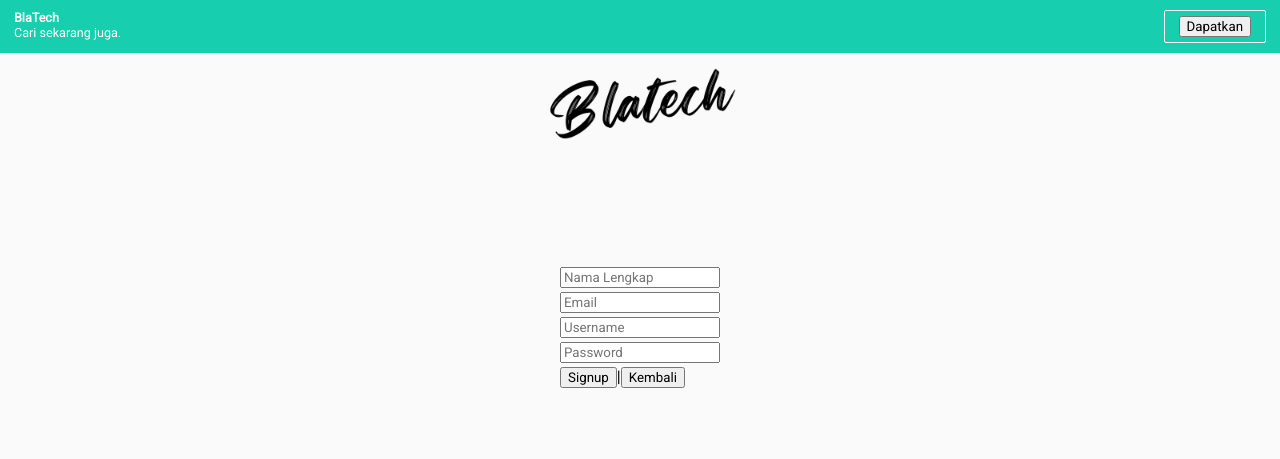
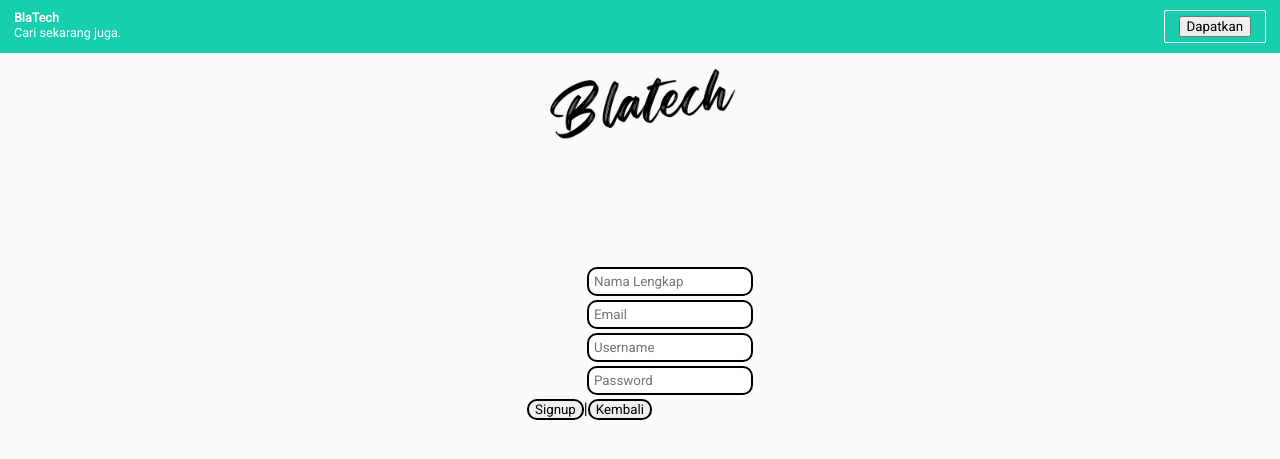
Before and after one commit to Keenan-Adityo/BlaTech, a PHP site: page /signup.php in a window 1280 px wide. Shown: the top 459 px of the page. Run offline with PHP 8.4, Linux system fonts and the light colour scheme; data that the repository does not hold is empty.

Commit message:
benerin signup 2 kurang foto sama css signup masih berantakan

```diff
--- a/index.css
+++ b/index.css
@@ -74,3 +74,18 @@ color: #fff;
   padding : 5px;
   margin-left: 60px;
 }
+
+.signup2{
+  size: auto;
+  border: 2px solid black;
+  border-radius: 10px 10px;
+  padding : 5px;
+  margin-left: 60px;
+}
+
+.signupkembali{
+  size: auto;
+  border: 2px solid black;
+  border-radius: 10px 10px;
+  text-align: center;
+}
--- a/signup.php
+++ b/signup.php
@@ -63,35 +63,36 @@ if(isset($_POST['signup'])){
     </div>
 <img src="./assets/logo.png"  width="200px" height="200px" style=" display: block; margin-left: auto;margin-right: auto;" >
 <form name="form" method="post">
-
 <table align="center" border="0">
     <tr>
-		<td><input name='nama' type='nama' placeholder="Nama Lengkap" required
+		<td><input name='nama' type='nama' placeholder="Nama Lengkap" class="signup2" required
 				oninvalid="this.setCustomValidity('masukan Nama Lengkap anda disini!')"
 				oninput="this.setCustomValidity('')" ></td>
 	</tr>
     <br>
 	<tr>
-		<td><input name='email' type='email' placeholder="Email" required
+		<td><input name='email' type='email' placeholder="Email" class="signup2" required
 				oninvalid="this.setCustomValidity('masukan Email anda disini!')"
 				oninput="this.setCustomValidity('')" ></td>
 	</tr>
     <br>
 	<tr>
-		<td><input name='username' type='text' placeholder="Username" required
+		<td><input name='username' type='text' placeholder="Username" class="signup2" required
 				oninvalid="this.setCustomValidity('masukan Username anda disini!')"
 				oninput="this.setCustomValidity('')" ></td>
 	</tr>
 	<br>
 	<tr>
-		<td><input name='password' type='password' placeholder="Password" required
+		<td><input name='password' type='password' placeholder="Password" class="signup2" required
 				oninvalid="this.setCustomValidity('masukan password anda disini!')"
 				oninput="this.setCustomValidity('')" ></td>
 	</tr>
 	<br>
 
     <tr>
-		<td><input name='signup' type='submit' value='Signup'>|<input type="button" onclick="location.href='index.php';" value="Kembali" />
+		<td><input name='signup' type='submit' value='Signup'style="border: 2px solid black;
+  border-radius: 10px 10px;" >|<input type="button" onclick="location.href='index.php';" value="Kembali" style="border: 2px solid black;
+  border-radius: 10px 10px;" />
 	</tr>
 </table>
 </body>
```
Also changed, not shown: signup2.php (+11 -5 lines).
